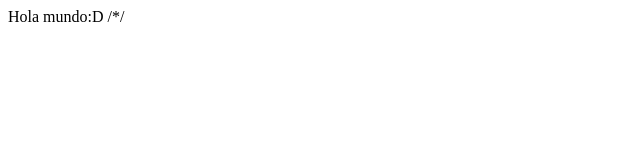
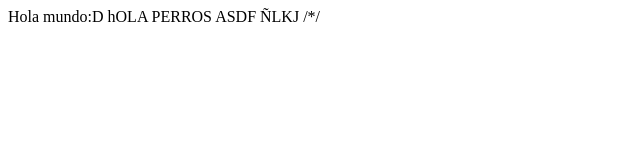
Before and after one commit to jjalcazar00/Repositorio-de-prueba-, a plain HTML site: page index.html in a window 1280 px wide. Shown: the whole page, without its empty margins (0-640 px from the left). Drawn offline with Linux system fonts and the light colour scheme.

Commit message:
modificacion1

```diff
--- a/index.html
+++ b/index.html
@@ -8,5 +8,7 @@
 </head>
 <body>
     Hola mundo:D
+    hOLA PERROS
+    ASDF ÑLKJ
 </body>
 </html>/*/
```
